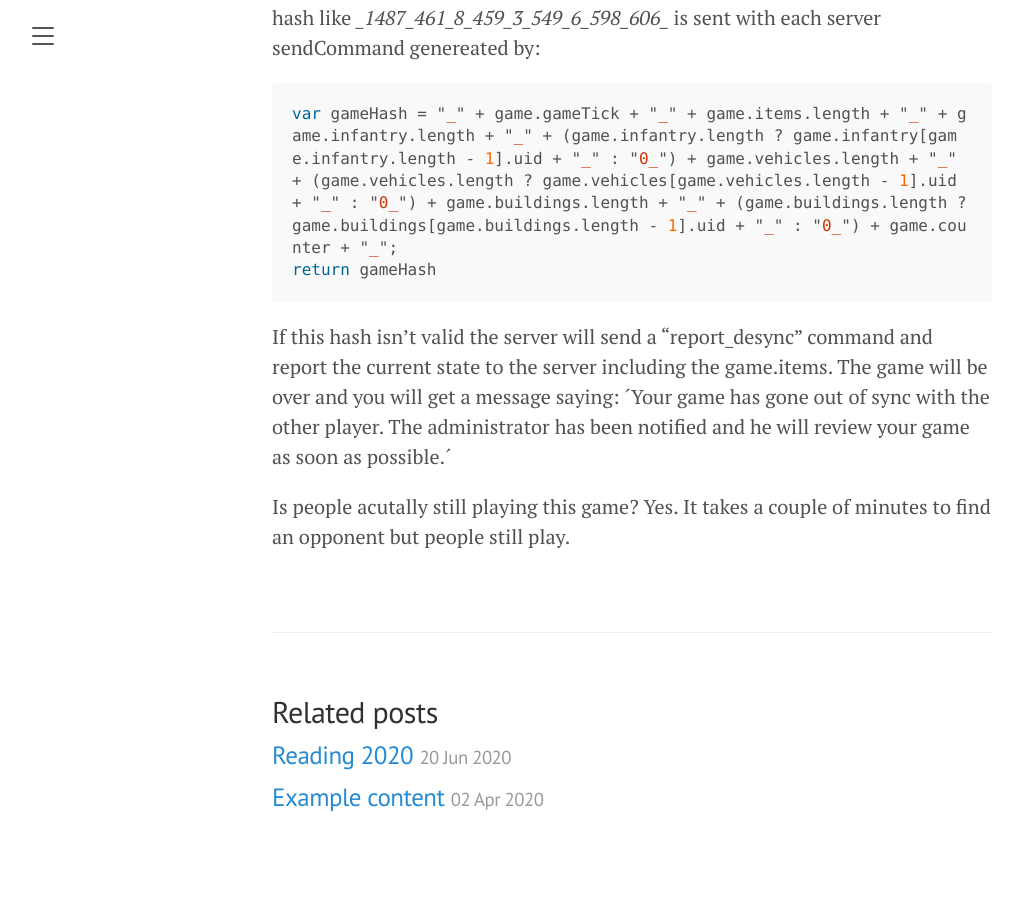
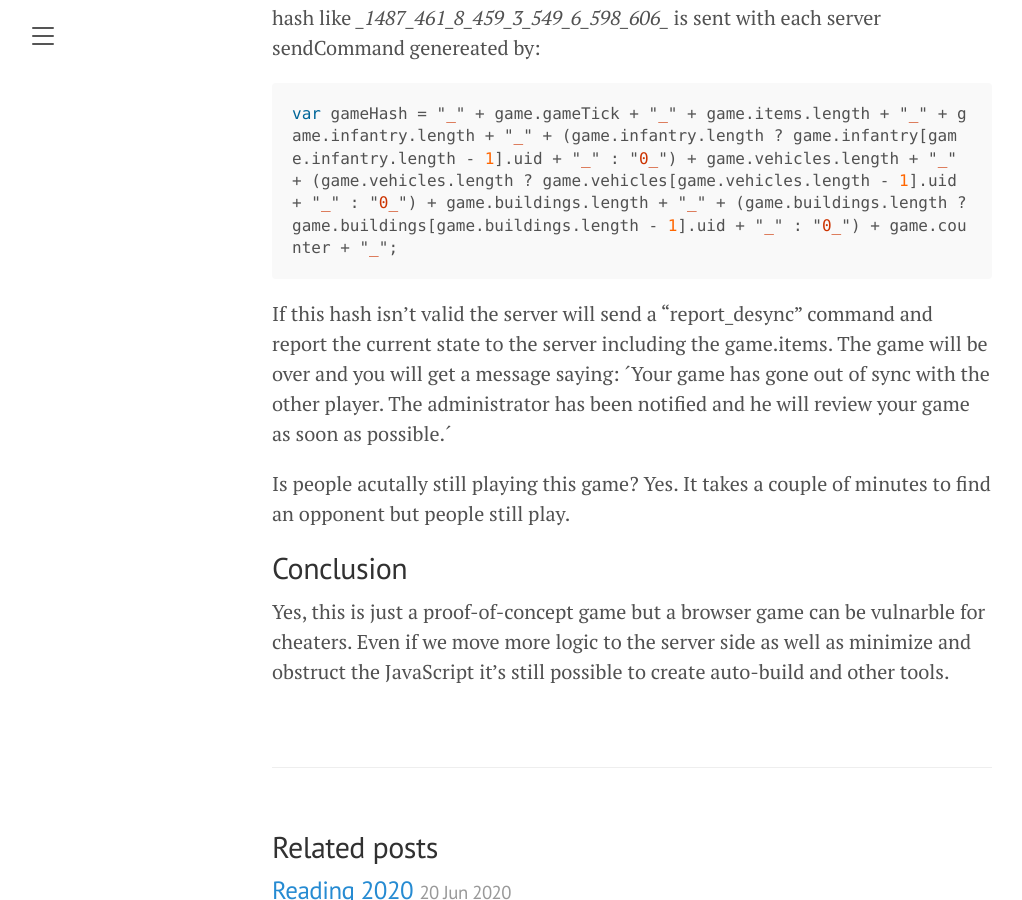
Before and after one commit to zytric/raj, a Jekyll site: the page built from _posts/2020-06-22-hacking-cc.md, in a window 1280 px wide and 900 px high, scrolled down 2273 px. Shown: the whole window, without its empty margins (8-1030 px from the left). Built offline with Jekyll 4.4.1, drawn with Linux system fonts in a browser that asks for light colours; before the commit the page ends 3146 px from its top, so only the background shows below that.

Commit message:
Update 2020-06-22-hacking-cc.md

````diff
--- a/_posts/2020-06-22-hacking-cc.md
+++ b/_posts/2020-06-22-hacking-cc.md
@@ -63,10 +63,13 @@ var buildings = {
 There are some prevention in the client which not allow going to crazy. A game hash like *_1487_461_8_459_3_549_6_598_606_* is sent with each server sendCommand genereated by:
 ```javascript
 var gameHash = "_" + game.gameTick + "_" + game.items.length + "_" + game.infantry.length + "_" + (game.infantry.length ? game.infantry[game.infantry.length - 1].uid + "_" : "0_") + game.vehicles.length + "_" + (game.vehicles.length ? game.vehicles[game.vehicles.length - 1].uid + "_" : "0_") + game.buildings.length + "_" + (game.buildings.length ? game.buildings[game.buildings.length - 1].uid + "_" : "0_") + game.counter + "_";
-return gameHash
 ```
 
 If this hash isn't valid the server will send a "report_desync" command and report the current state to the server including the game.items. The game will be over and you will get a message saying:
 ´Your game has gone out of sync with the other player. The administrator has been notified and he will review your game as soon as possible.´
 
 Is people acutally still playing this game? Yes. It takes a couple of minutes to find an opponent but people still play.
+
+## Conclusion
+
+Yes, this is just a proof-of-concept game but a browser game can be vulnarble for cheaters. Even if we move more logic to the server side as well as minimize and obstruct the JavaScript it's still possible to create auto-build and other tools.
````
